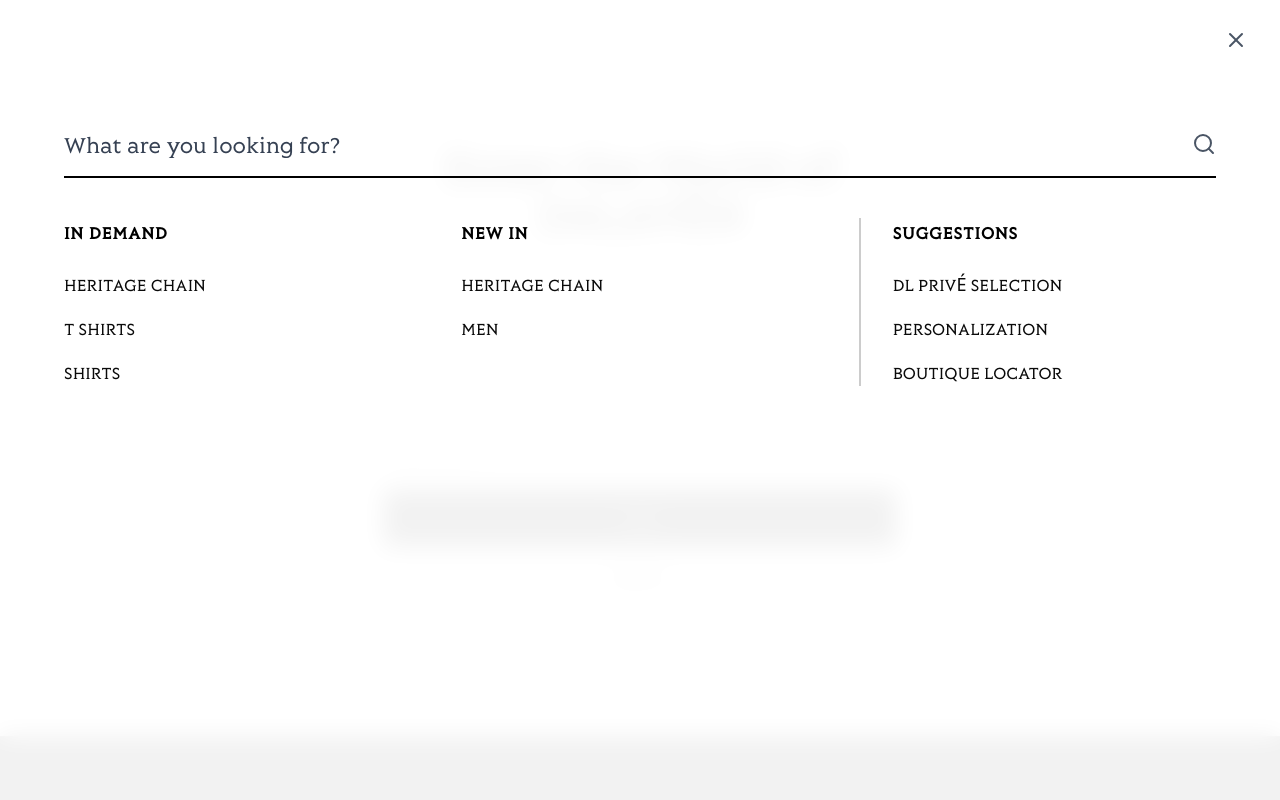
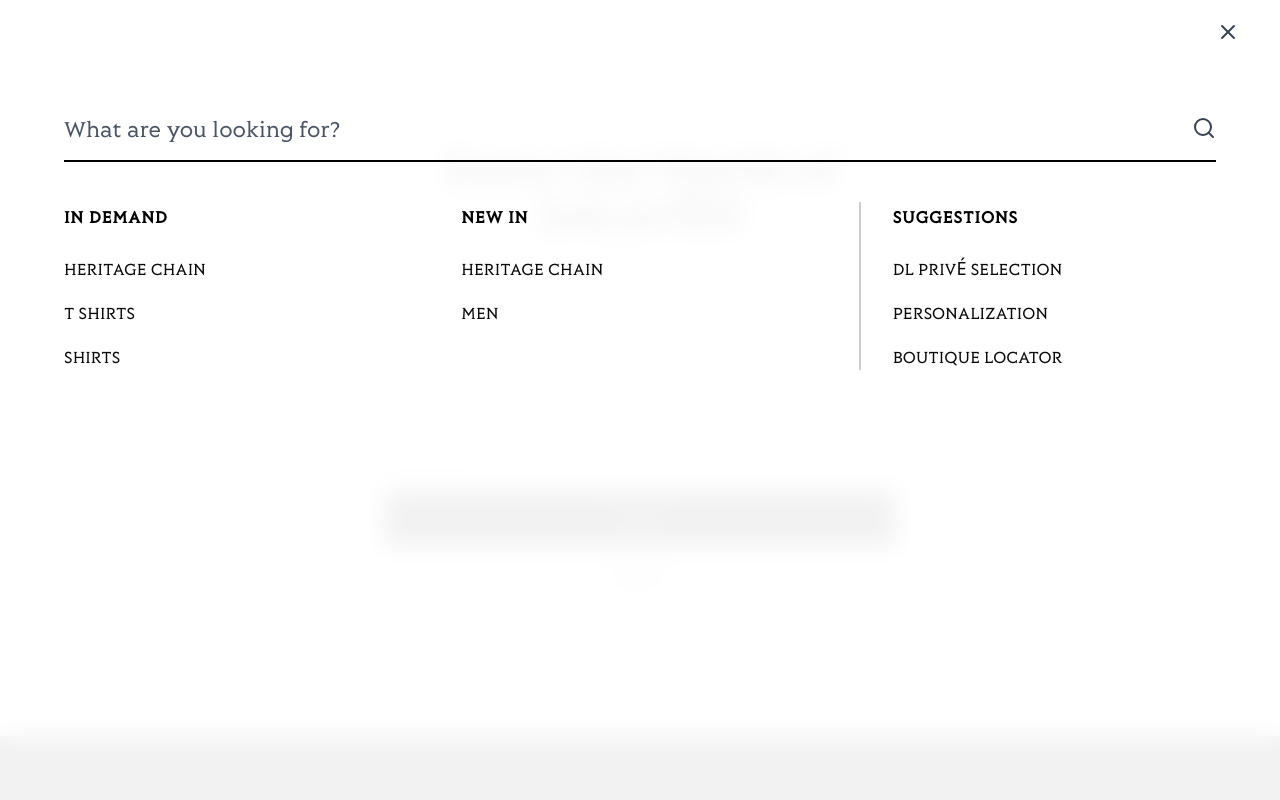
Before and after one commit to magicteal/dlaven-website, a Next.js app in the folder Frontend/: page /login in a window 1280 px wide. Both pictures are taken after a click on the button "SEARCH". Shown: the top 800 px of the page. Built offline with nearby package versions, Linux system fonts and the light colour scheme; no server answers.

Commit message:
refactor: improve layout and styling in MenuDrawer and SearchOverlay components

```diff
--- a/Frontend/src/components/MenuDrawer.tsx
+++ b/Frontend/src/components/MenuDrawer.tsx
@@ -2,13 +2,13 @@
 
 import React from "react";
 import Link from "next/link";
-import { Button } from "@/components/ui/button";
 import {
   Sheet,
   SheetTrigger,
   SheetContent,
   SheetClose,
 } from "@/components/ui/sheet";
+import { X } from "lucide-react";
 import { useAuth } from "@/components/providers/AuthProvider";
 import PersonalizationModal from "@/components/PersonalizationModal";
 import { useRouter } from "next/navigation";
@@ -509,7 +509,7 @@ export default function MenuDrawer({
         {/* Removed padding from SheetContent to handle scroll layout better */}
         <SheetContent
           side={side}
-          className={`w-[360px] sm:w-[400px] flex flex-col p-0 top-16 h-[calc(100vh-4rem)]
+          className={`w-[360px] sm:w-[400px] flex flex-col p-0 top-0 h-screen
         data-[state=open]:animate-in ${
           side === "left"
             ? "data-[state=open]:slide-in-from-left"
@@ -537,7 +537,7 @@ export default function MenuDrawer({
               `}
             >
               {/* Main Links (Section 1) */}
-              <div className="space-y-3">
+              <div className="space-y-3 mt-5">
                 <DrawerLink
                   href="/products"
                   onNavigate={navigateWithClose}
@@ -682,6 +682,16 @@ export default function MenuDrawer({
               )}
             </div>
           </div>
+          {/* In-sheet close button (visible, top-right, above all content) */}
+          <SheetClose asChild>
+            <button
+              type="button"
+              aria-label="Close menu"
+              className="absolute right-12 sm:right-4 top-4 h-8 w-8 grid place-items-center bg-white text-black shadow-sm border border-black/10 z-[60] pointer-events-auto"
+            >
+              <X className="h-4 w-4" />
+            </button>
+          </SheetClose>
         </SheetContent>
       </Sheet>
       {/* Personalization modal rendered outside the drawer content so it appears centered */}
--- a/Frontend/src/components/SearchOverlay.tsx
+++ b/Frontend/src/components/SearchOverlay.tsx
@@ -81,20 +81,20 @@ export default function SearchOverlay({ isOpen, onClose }: SearchOverlayProps) {
       role="dialog"
       aria-modal="true"
       aria-hidden={!isOpen}
-      className="fixed inset-0 z-[9999] bg-white/95 backdrop-blur-md"
+      className="fixed inset-0 z-[9999] bg-white/95 backdrop-blur-md overflow-y-auto pt-[env(safe-area-inset-top)] pb-[env(safe-area-inset-bottom)]"
     >
       <div className="mx-auto max-w-7xl px-4 sm:px-6 lg:px-8">
-        <div className="flex items-center justify-end h-14 sm:h-16 md:h-20">
+        <div className="flex items-center justify-end h-12 sm:h-14 md:h-16">
           <button
             onClick={onClose}
             aria-label="Close search"
-            className="text-gray-600 hover:text-black"
+            className="text-gray-700 hover:text-black h-10 w-10 grid place-items-center"
           >
-            <X className="h-6 w-6" />
+            <X className="h-5 w-5 sm:h-6 sm:w-6" />
           </button>
         </div>
 
-        <div className="mt-8 max-w-6xl mx-auto">
+        <div className="mt-4 sm:mt-6 md:mt-8 max-w-6xl mx-auto">
           <form onSubmit={handleSearchSubmit}>
             <label htmlFor="search-input" className="sr-only">
               What are you looking for?
@@ -106,20 +106,20 @@ export default function SearchOverlay({ isOpen, onClose }: SearchOverlayProps) {
                 value={query}
                 onChange={(e) => setQuery(e.target.value)}
                 placeholder="What are you looking for?"
-                className="w-full bg-transparent py-4 text-xl md:text-2xl placeholder:text-gray-700 focus:outline-none"
+                className="w-full bg-transparent py-3 sm:py-4 text-lg sm:text-xl md:text-2xl placeholder:text-gray-600 focus:outline-none"
                 autoFocus
               />
               <button
                 type="submit"
                 aria-label="Submit search"
-                className="absolute right-0 top-1/2 -translate-y-1/2 text-gray-600 hover:text-black"
+                className="absolute right-0 top-1/2 -translate-y-1/2 text-gray-700 hover:text-black"
               >
-                <Search className="h-6 w-6" />
+                <Search className="h-5 w-5 sm:h-6 sm:w-6" />
               </button>
             </div>
           </form>
 
-          <div className="mt-10 grid grid-cols-1 md:grid-cols-3 gap-10 text-base md:text-lg">
+          <div className="mt-8 sm:mt-10 grid grid-cols-1 md:grid-cols-3 gap-8 sm:gap-10 text-base md:text-lg">
             <div>
               <p className="font-semibold uppercase tracking-wider text-black text-base md:text-lg">
                 IN DEMAND
@@ -160,7 +160,7 @@ export default function SearchOverlay({ isOpen, onClose }: SearchOverlayProps) {
               </ul>
             </div>
 
-            <div className="border-l-2 border-black/20 pl-8">
+            <div className="md:border-l-2 border-black/20 md:pl-8">
               <p className="font-semibold uppercase tracking-wider text-black text-base md:text-lg">
                 SUGGESTIONS
               </p>
```
